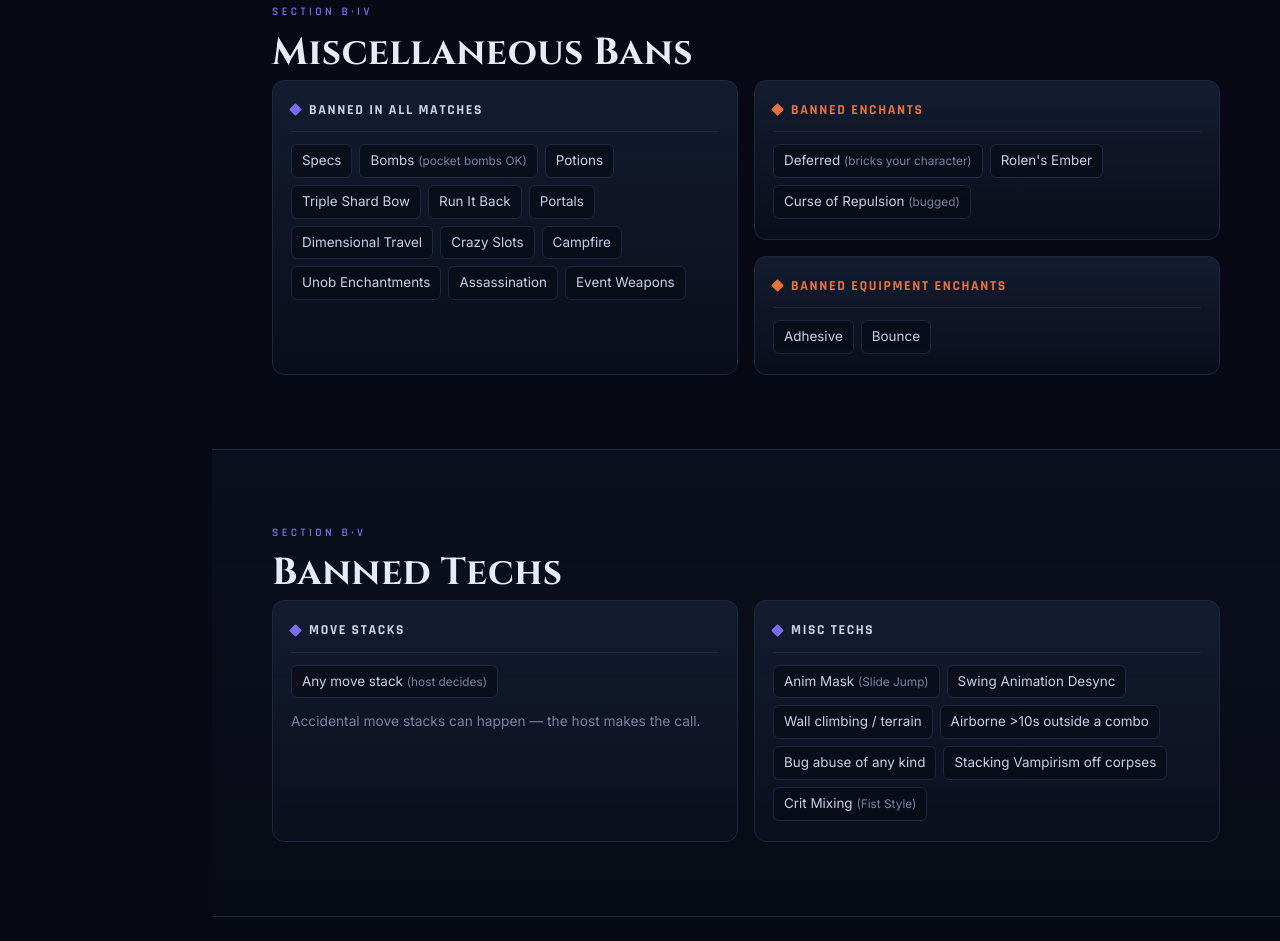
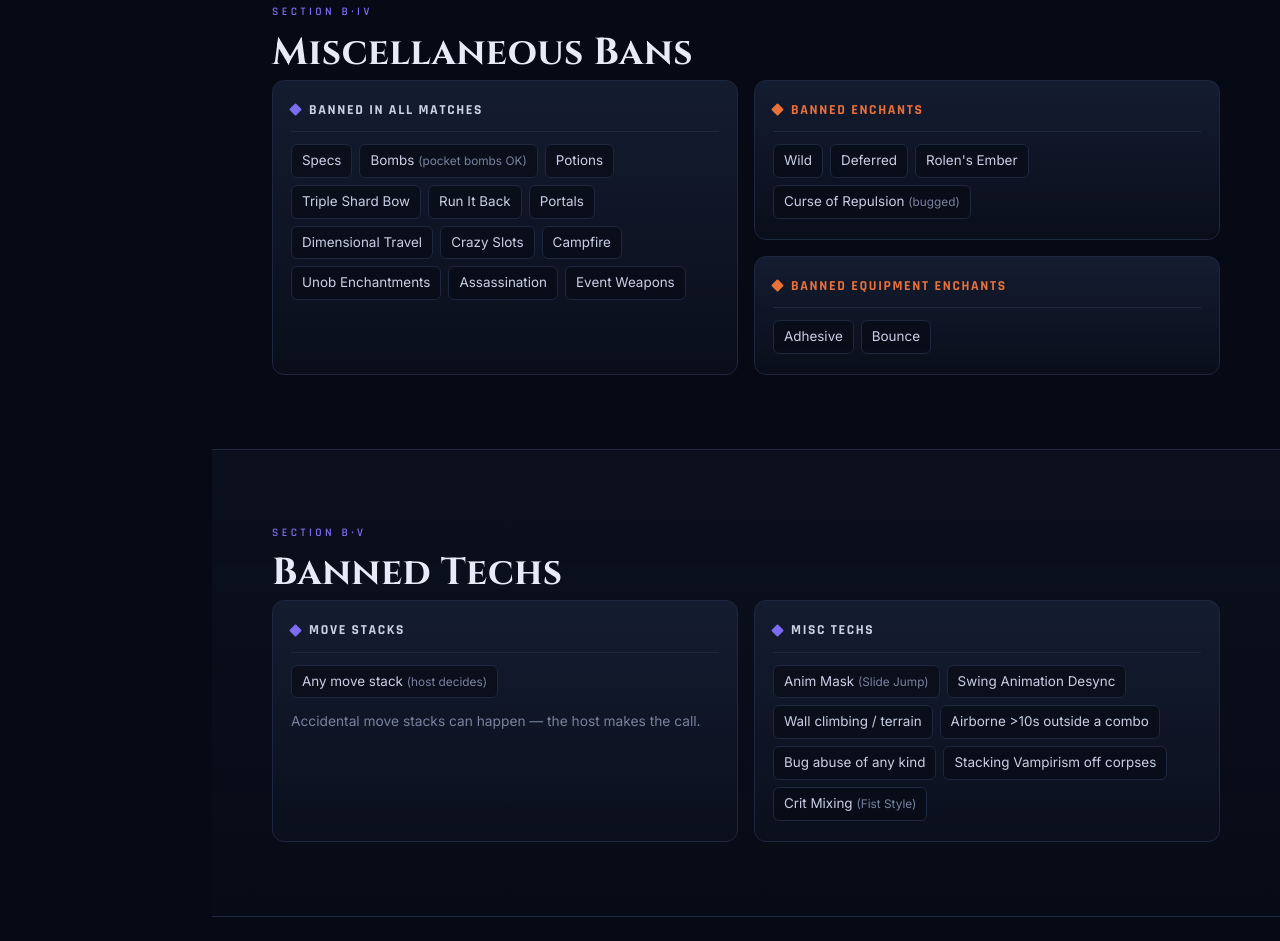
Before and after one commit to bombardino-999/DWPG_EventRules, a plain HTML site: page index.html in a window 1280 px wide. Shown: the part 3167-4108 px from the top of the page. Drawn offline with Linux system fonts and the light colour scheme.

Commit message:
Update index.html

```diff
--- a/index.html
+++ b/index.html
@@ -505,7 +505,8 @@ a.permalink{color:var(--echo-2); text-decoration:none}
           <div class="card">
             <div class="el" style="color:var(--flame)"><span class="gem" style="background:var(--flame)"></span>Banned Enchants</div>
             <div class="taglist">
-              <span class="tag">Deferred <small>(bricks your character)</small></span>
+              <span class="tag">Wild</span>
+              <span class="tag">Deferred</span>
               <span class="tag">Rolen's Ember</span>
               <span class="tag">Curse of Repulsion <small>(bugged)</small></span>
             </div>
```
